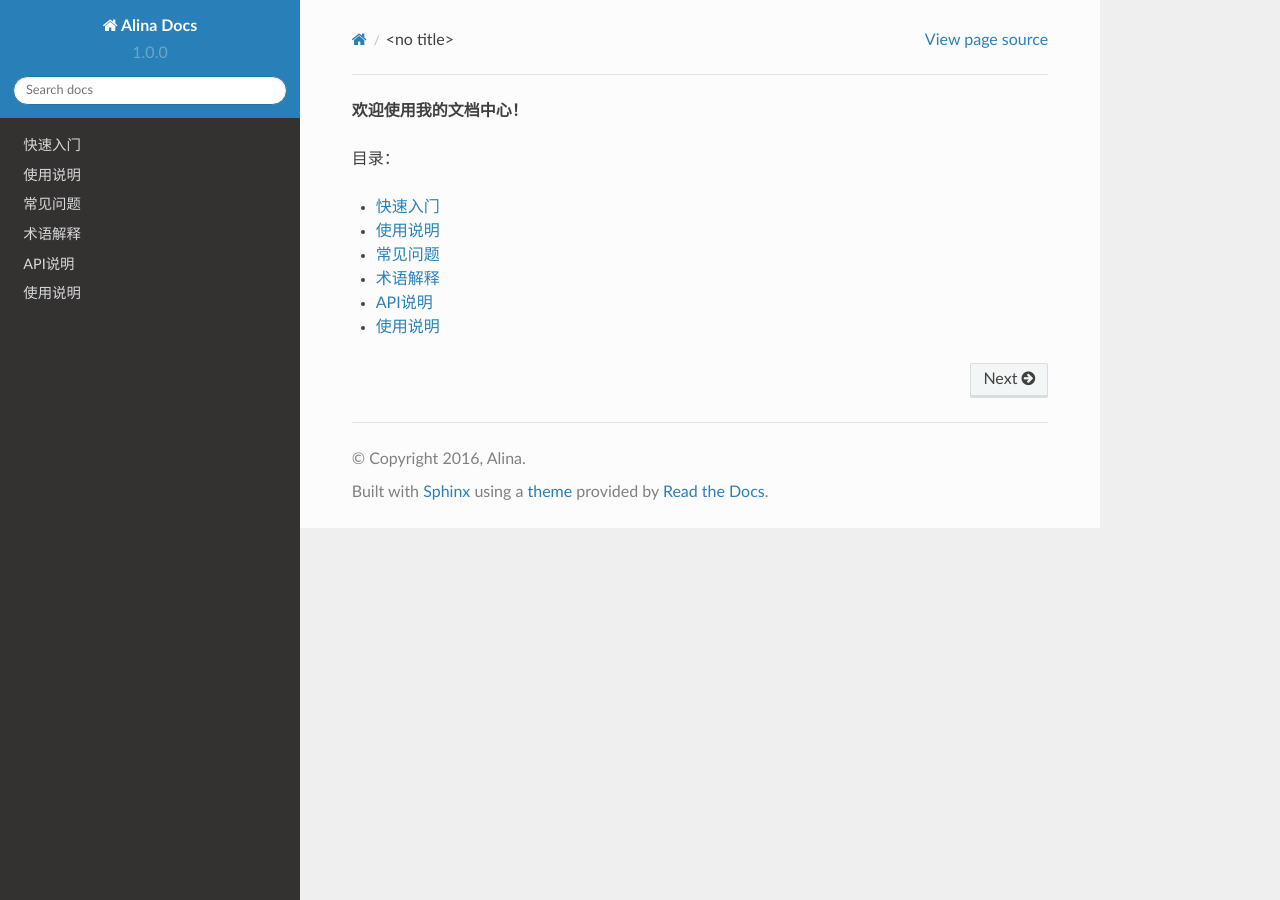
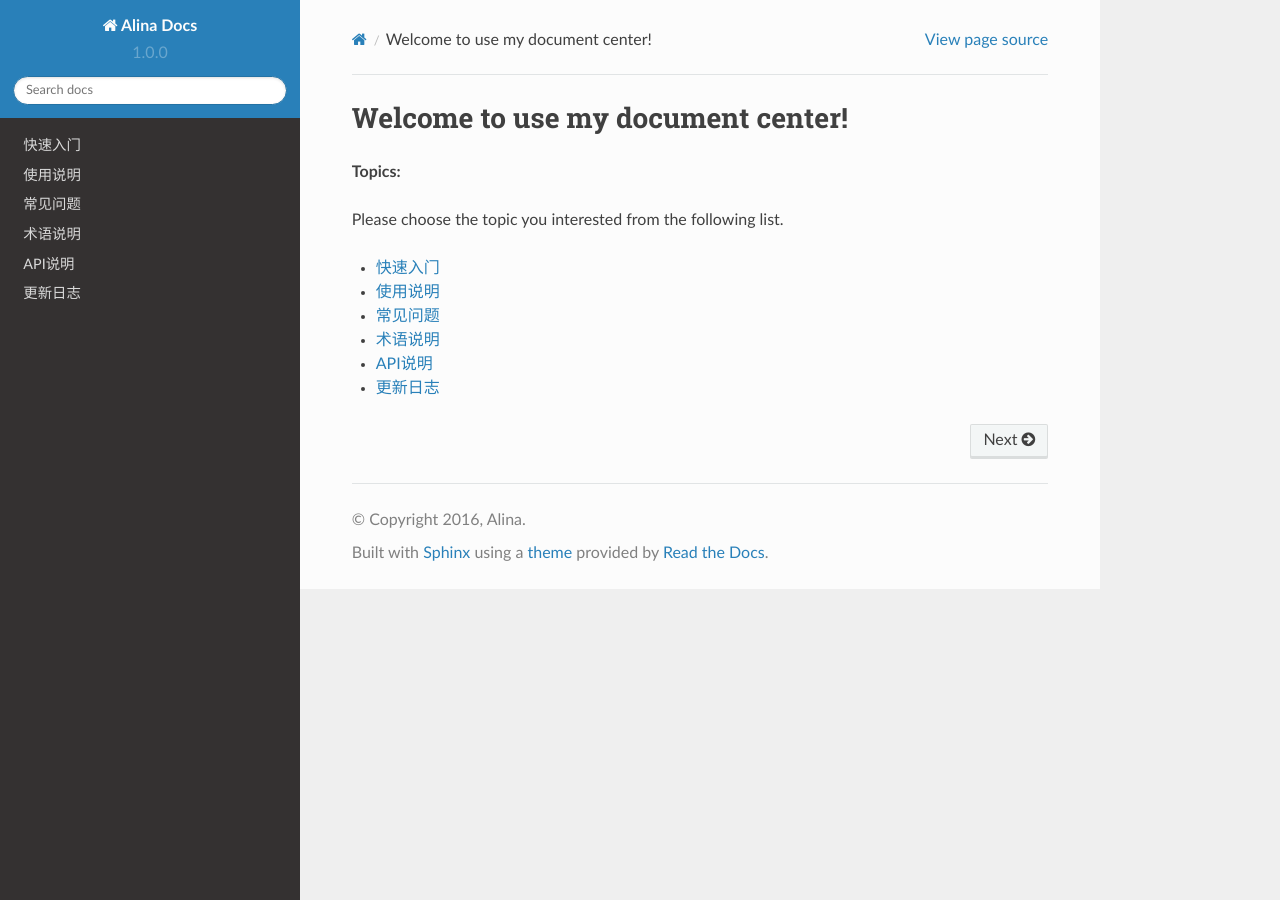
Before and after one commit to AlinaChi/Alina-Docs, a Sphinx documentation site: the page built from source/index.rst, in a window 1280 px wide. Built offline with Sphinx 7.4.7 and the Read the Docs theme 2.0.0, drawn with Linux system fonts in a browser that asks for light colours.

Commit message:
add topics

```diff
--- /dev/null
+++ b/source/Changelog.rst
@@ -0,0 +1,2 @@
+更新日志
+======
--- /dev/null
+++ b/source/Q&A.rst
@@ -0,0 +1,2 @@
+常见问题
+======
--- a/source/Start.rst
+++ b/source/Start.rst
@@ -4,16 +4,3 @@
 透视宝是云智慧（北京）科技有限公司推出的新一代面向业务基于端到端的一体化应用性能管理（APM）平台，针对移动和网站应用，提供全面的性能监控、分析与管理解决方案。
 
 透视宝能够帮助企业实现应用性能的最优化、改进与优化终端用户体验、加速系统开发及交付进程、规避与减小整体投资风险、提高IT生产效率。
-
-
-使用说明
-======
-
-
-
-常见问题
-======
-
-
-术语解释
-======
--- /dev/null
+++ b/source/Terms.rst
@@ -0,0 +1,2 @@
+术语说明
+======
--- a/source/index.rst
+++ b/source/index.rst
@@ -3,14 +3,20 @@
    You can adapt this file completely to your liking, but it should at least
    contain the root `toctree` directive.
 
-**欢迎使用我的文档中心！**
+Welcome to use my document center!
+==================================
 
 
-目录：
+**Topics:**
+
+Please choose the topic you interested from the following list.
 
 .. toctree::
    :maxdepth: 2
 
    Start
+   Tutorials
+   Q&A
+   Terms
    API
-   Tutorials
+   Changelog
```
